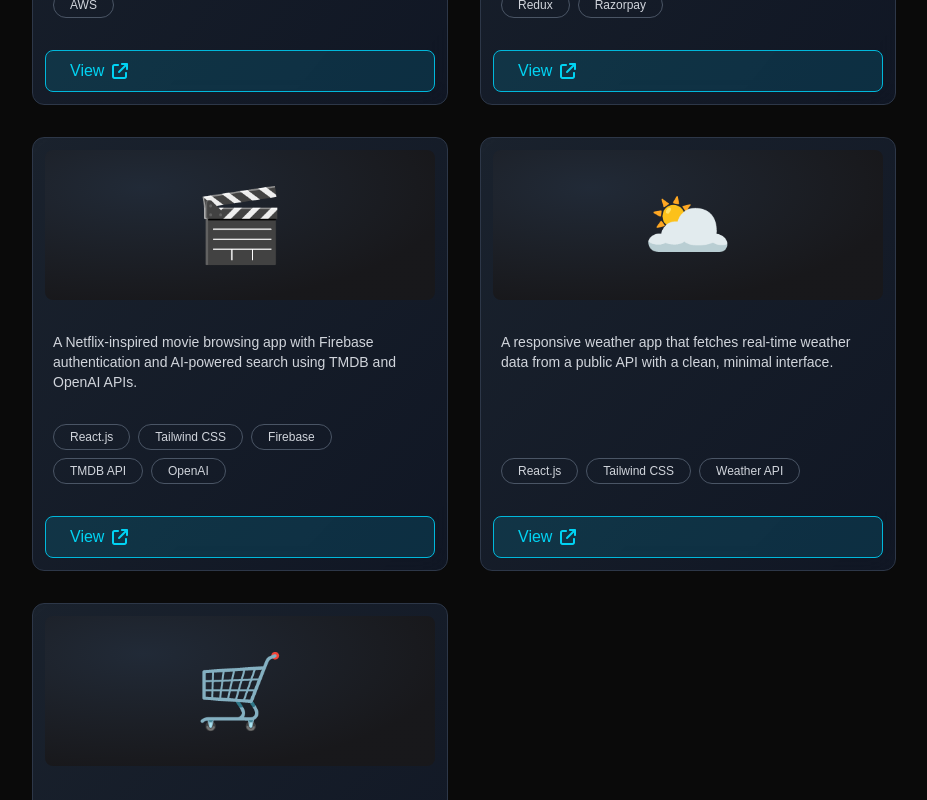
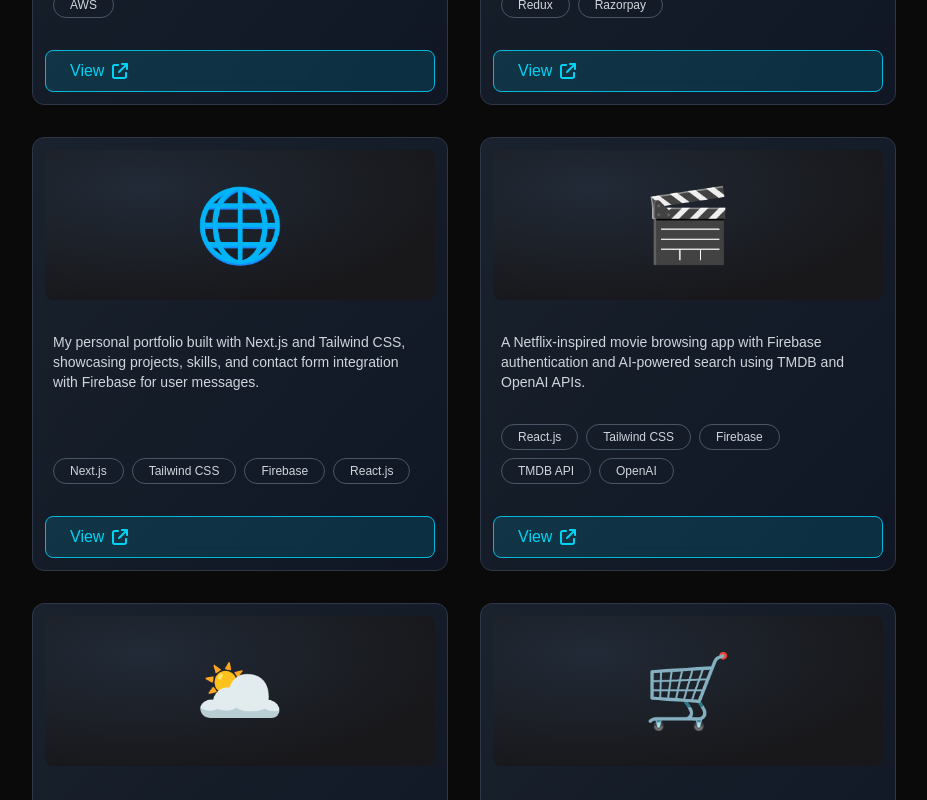
Before and after one commit to Sakshi-Bhawsar/portfolio, a Next.js app: page /project in a window 1280 px wide. Shown: the part 900-1700 px from the top of the page, without its empty margins (176-1103 px from the left). Built offline with nearby package versions, Linux system fonts and the light colour scheme.

Commit message:
add navigation

```diff
--- a/src/Componets/Hero/Hero.tsx
+++ b/src/Componets/Hero/Hero.tsx
@@ -42,9 +42,11 @@ const Hero = () => {
       <Link href="/project">
         <button className="btn-grad px-6 py-3 rounded-lg cursor-pointer w-full sm:w-auto text-center">View My Work</button>
       </Link>
+       <Link href='/contact'>
       <button className="border-2 border-[#06b6d4] px-6 py-3 rounded-lg cursor-pointer hover:bg-[#222e46] hover:shadow-md active:text-gray-300 w-auto text-center mt-4 sm:mt-0">
         Get in Touch
       </button>
+      </Link>
     </div>
     <div className="flex flex-col sm:flex-row items-center text-white justify-between text-lg font-semibold gap-4 sm:gap-10 mt-6 gradient-subtext">
       <div className="flex flex-col items-center">
--- a/src/Componets/MyWork/ProjectCard/ProjectCard.tsx
+++ b/src/Componets/MyWork/ProjectCard/ProjectCard.tsx
@@ -48,6 +48,8 @@ const ProjectCard = ({ project }: { project: IProject }) => {
 
             <Link
                 href={project?.link}
+                target="_blank"
+                rel="noopener noreferrer"
                 className="flex gap-2 items-center px-6 py-2 mt-2 rounded-lg bg-cyan-600/20 border border-cyan-500 text-cyan-400 hover:bg-cyan-600/30 hover:text-white transition-colors"
             >
                 View <FaArrowUpRightFromSquare className="text-cyan-400 group-hover:text-white" />
--- a/src/Componets/ReadyToStart/ReadyToStart.tsx
+++ b/src/Componets/ReadyToStart/ReadyToStart.tsx
@@ -1,6 +1,7 @@
 import { subText, textColor } from "@/constants/style"
 import { classnames } from "@/utils/style"
 import './style/style.css'
+import Link from "next/link"
 
 const ReadyToStart =()=>{
     return(
@@ -8,8 +9,8 @@ const ReadyToStart =()=>{
              <h1 className={classnames(textColor, " text-2xl md:text-4xl font-bold mb-4 ")}>Ready to start a project?</h1>
              <p className={classnames(subText, "text-xs lg:text-sm  max-w-2xl mx-auto mb-12 ")}>Let&apos;s collaborate and bring your ideas to life with innovative solutions</p>
              <div className=" flex flex-col sm:flex-row gap-6 justify-center items-center">
-                <button className="button px-6 py-2 rounded-lg cursor-pointer w-fit ">Get In Touch</button>
-                <button className=" border-2 border-[#06b6d4] px-6 py-2 rounded-lg cursor-pointer hover:bg-[#222e46] hover:shadow-md active:text-gray-300  w-fit">View Resume</button>
+              <Link href='/contact'>  <button className="button px-6 py-2 rounded-lg cursor-pointer w-fit ">Get In Touch</button></Link>
+              <Link href='/resume'>  <button className=" border-2 border-[#06b6d4] px-6 py-2 rounded-lg cursor-pointer hover:bg-[#222e46] hover:shadow-md active:text-gray-300  w-fit">View Resume</button></Link>
              </div>
          </div>
     )
--- a/src/data/data.ts
+++ b/src/data/data.ts
@@ -58,7 +58,7 @@ export const projects: IProject[] = [
     name: "HowToAlgo",
     description:
       "A comprehensive learning platform for Data Structures & Algorithms, System Design, and Machine Learning. Features interactive coding challenges, tutorials, and contest preparation materials with a built-in coding playground.",
-    tags: ["Next.js", "Tailwind CSS", "TypeScript", "Node js","AWS"],
+    tags: ["Next.js", "Tailwind CSS", "TypeScript", "Node js", "AWS"],
     image: "/assets/howtoalgo.png",
     link: "https://www.howtoalgo.com/",
   },
@@ -69,6 +69,14 @@ export const projects: IProject[] = [
     tags: ["React.js", "Node.js", "Express.js", "MongoDB", "Redux", "Razorpay"],
     image: "/assets/study.png",
     link: "https://github.com/Sakshi-Bhawsar/online_course_managmentSystem.git",
+  },
+  {
+    name: "Portfolio Website",
+    description:
+      "My personal portfolio built with Next.js and Tailwind CSS, showcasing projects, skills, and contact form integration with Firebase for user messages.",
+    tags: ["Next.js", "Tailwind CSS", "Firebase", "React.js"],
+    icon: "🌐",
+    link: "https://github.com/Sakshi-Bhawsar/portfolio.git",
   },
   {
     name: "Netflix GPT",
```
